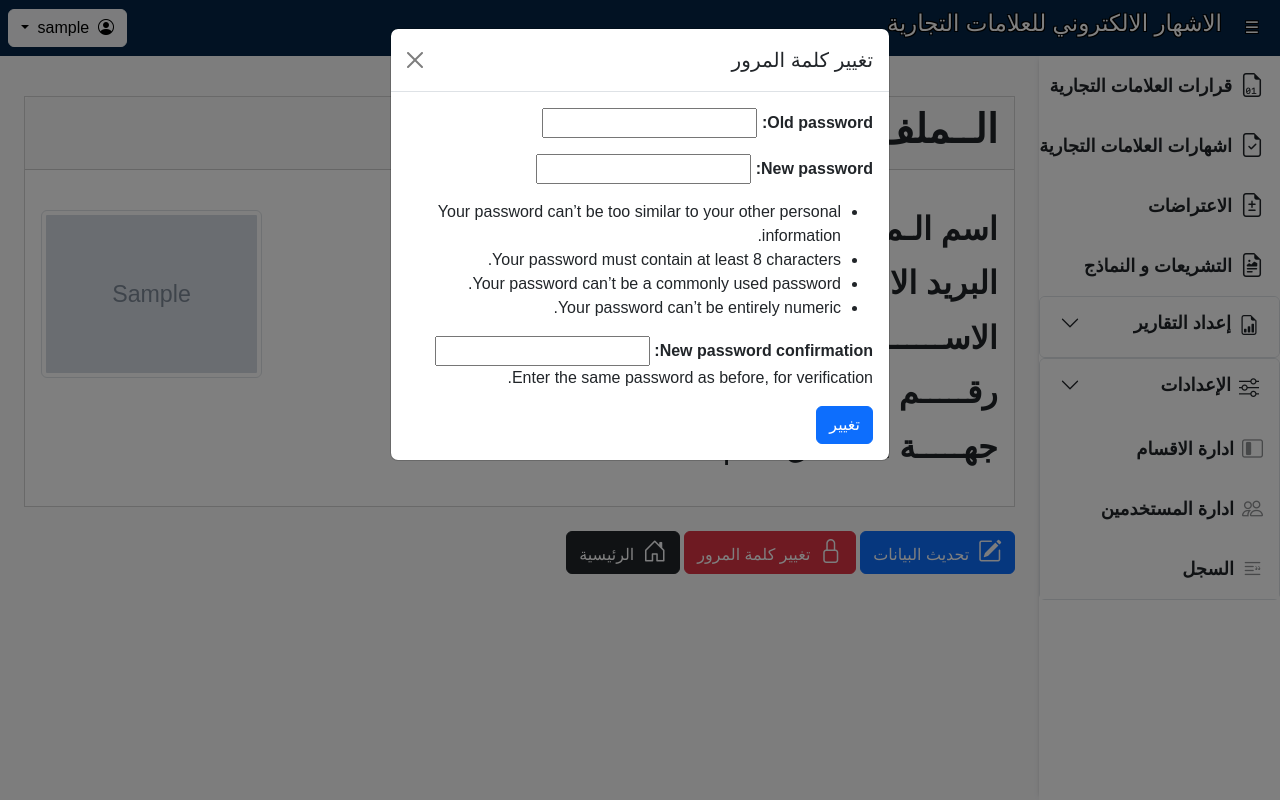
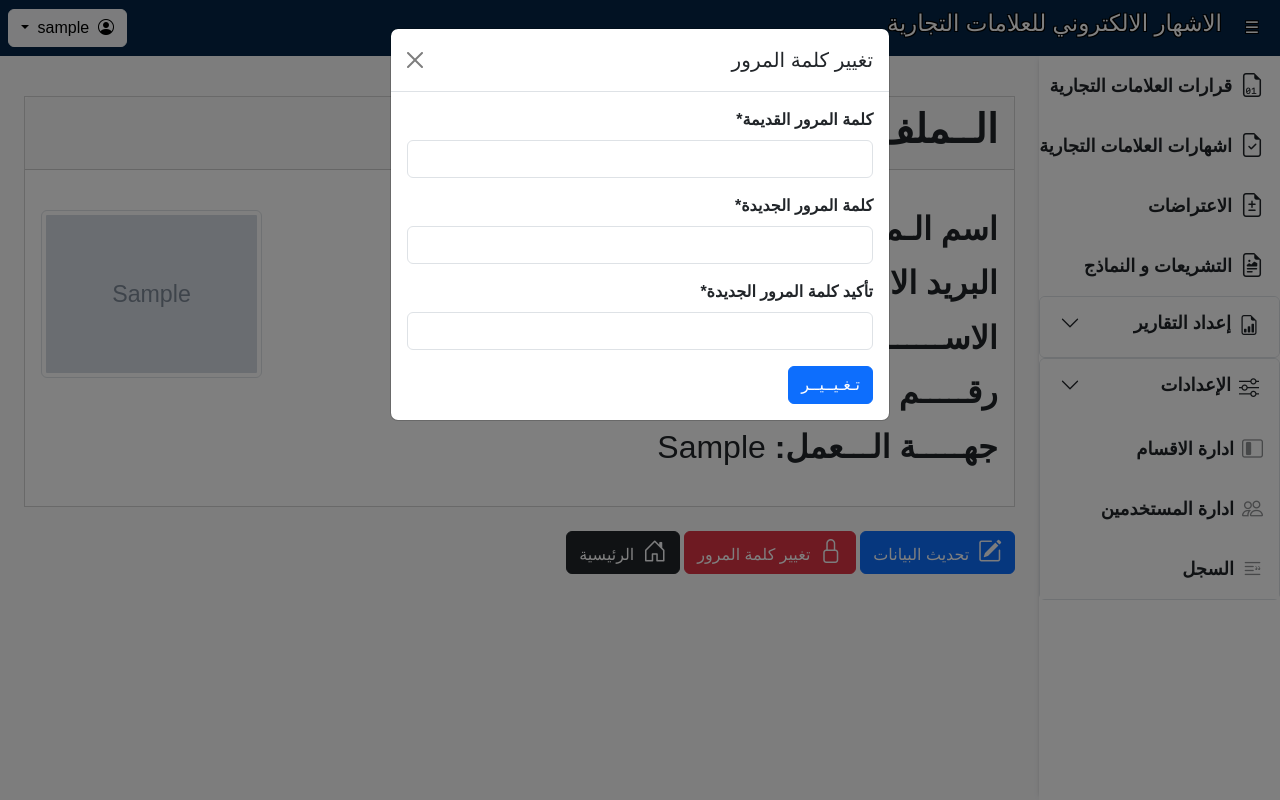
Before and after one commit to debeski/trademarks_web, a Django app: page /manage/profile in a window 1280 px wide, after a click on "تغيير كلمة المرور". Run offline with Django 5.2, Linux system fonts and the light colour scheme; a user stored in the database is signed in; tables that the repository leaves empty hold one stand-in row (values such as "Sample post"); grey boxes marked "Sample" are stand-in pictures; parts of the project's set-up code (start-up, migrations or seed data) failed here and were passed over; some libraries are stand-ins or nearby versions; some web fonts are replaced.

Commit message:
firstrelease3

```diff
--- a/core/settings.py
+++ b/core/settings.py
@@ -43,7 +43,7 @@ LOGOUT_REDIRECT_URL = 'index'
 #########################################################################################################
 # SECURITY WARNING: keep the secret key used in production secret!
 # The SECRET_KEY is used for cryptographic signing and should be kept private in production.
-SECRET_KEY = 'django-insecure-cdo1^@rz#s)d69d^0snm1(*!bfe#!eix%4z^%fsj!!hwskl107'
+SECRET_KEY = os.environ.get('DJANGO_SECRET_KEY', 'django-insecure-cdo1^@rz#s)d69d^0snm1(*!bfe#!eix%4z^%fsj!!hwskl107')
 
 # SECURITY WARNING: don't run with debug turned on in production!
 # DEBUG should be set to False in production to prevent sensitive data exposure in errors.
--- a/docker-compose.yml
+++ b/docker-compose.yml
@@ -37,7 +37,7 @@ services:
       - .env
     environment:
       DATABASE_URL: postgres://${POSTGRES_USER}:${POSTGRES_PASSWORD}@db:5432/${POSTGRES_DB}
-      REDIS_URL: redis://redis:6379/0
+      REDIS_URL: ${REDIS_URL}
       CELERY_BROKER_URL: ${CELERY_BROKER_URL}
       CELERY_RESULT_BACKEND: ${CELERY_BROKER_URL}
     volumes:
--- a/documents/admin.py
+++ b/documents/admin.py
@@ -45,8 +45,8 @@ class PublicationAdmin(admin.ModelAdmin):
 
 class ObjectionAdmin(admin.ModelAdmin):
     form = ObjectionForm
-    list_display = ['pub_number', 'name', 'job', 'nationality', 'is_paid']
-    search_fields = ['pub_number', 'name', 'com_name']
+    list_display = ['number', 'name', 'job', 'nationality', 'is_paid']
+    search_fields = ['number', 'name', 'com_name']
     list_filter = ['is_paid']
 
 
--- a/documents/models.py
+++ b/documents/models.py
@@ -323,7 +323,7 @@ class Objection(models.Model):
 
     class Meta:
         verbose_name = "اعتراض"
-        verbose_name_plural = "الاعتراضات"
+        verbose_name_plural = "اعتراضات"
         ordering = ['-id']
         permissions = [
             ("confirm_objection_fee", " قبول او رفض ايصال رسوم اعتراض "),
--- a/users/forms.py
+++ b/users/forms.py
@@ -12,6 +12,7 @@ from crispy_forms.layout import Layout, Field, Div, HTML, Fieldset, Button, Subm
 from crispy_forms.bootstrap import FormActions
 from PIL import Image
 from django.core.exceptions import ValidationError
+from django.utils.translation import gettext_lazy as _
 
 User = get_user_model()
 
@@ -286,3 +287,18 @@ class UserProfileEditForm(forms.ModelForm):
             except Exception as e:
                 raise ValidationError("Invalid image file.")
         return profile_picture
+
+
+class ArabicPasswordChangeForm(PasswordChangeForm):
+    old_password = forms.CharField(
+        label=_('كلمة المرور القديمة'),
+        widget=forms.PasswordInput(attrs={'autocomplete': 'current-password', 'dir': 'rtl'}),
+    )
+    new_password1 = forms.CharField(
+        label=_('كلمة المرور الجديدة'),
+        widget=forms.PasswordInput(attrs={'autocomplete': 'new-password', 'dir': 'rtl'}),
+    )
+    new_password2 = forms.CharField(
+        label=_('تأكيد كلمة المرور الجديدة'),
+        widget=forms.PasswordInput(attrs={'autocomplete': 'new-password', 'dir': 'rtl'}),
+    )
--- a/users/models.py
+++ b/users/models.py
@@ -8,7 +8,7 @@ from django.conf import settings  # Use this to reference the custom user model
 class CustomUser(AbstractUser):
     phone = models.CharField(max_length=15, blank=True, null=True, verbose_name="رقم الهاتف")
     occupation = models.CharField(max_length=100, blank=True, null=True, verbose_name="جهة العمل")
-    profile_picture = models.ImageField(upload_to='media/profile_pictures/', null=True, blank=True)
+    profile_picture = models.ImageField(upload_to='profile_pictures/', null=True, blank=True)
 
     @property
     def full_name(self):
--- a/users/templates/users/profile.html
+++ b/users/templates/users/profile.html
@@ -67,8 +67,8 @@
                 <div class="modal-body">
                     <form method="post">
                         {% csrf_token %}
-                        {{ password_form.as_p }}
-                        <button type="submit" name="change_password" class="btn btn-primary">تغيير</button>
+                        {{ password_form|crispy }}
+                        <button type="submit" name="change_password" class="btn btn-primary">تـغـيــيــر</button>
                     </form>
                 </div>
             </div>
--- a/users/views.py
+++ b/users/views.py
@@ -7,7 +7,7 @@ from django.contrib.auth import update_session_auth_hash
 from django.utils.decorators import method_decorator
 from django_tables2 import RequestConfig
 from .tables import UserTable, UserActivityLogTable
-from .forms import CustomUserCreationForm, CustomUserChangeForm, PasswordChangeForm, ResetPasswordForm, UserProfileEditForm
+from .forms import CustomUserCreationForm, CustomUserChangeForm, ArabicPasswordChangeForm, ResetPasswordForm, UserProfileEditForm
 from .filters import UserFilter
 from .models import UserActivityLog
 from django_filters.views import FilterView
@@ -59,7 +59,6 @@ def user_list(request):
         "filter": user_filter,
         "users": user_filter.qs  # Ensure 'users' is available in the template
     })
-
 
 
 # Function for creating a new User
@@ -141,10 +140,21 @@ def reset_password(request, user_id):
 @login_required
 def user_profile(request):
     user = request.user
-    password_form = PasswordChangeForm(user)
+    password_form = ArabicPasswordChangeForm(user)
+    if request.method == 'POST':
+        password_form = ArabicPasswordChangeForm(user, request.POST)
+        if password_form.is_valid():
+            password_form.save()
+            update_session_auth_hash(request, password_form.user)  # Prevent user from being logged out
+            messages.success(request, 'تم تغيير كلمة المرور بنجاح!')
+            return redirect('user_profile')
+        else:
+            # Log form errors
+            messages.error(request, "هناك خطأ في البيانات المدخلة")
+            print(password_form.errors)  # You can log or print errors here for debugging
 
     return render(request, 'users/profile.html', {
-        'user': request.user,
+        'user': user,
         'password_form': password_form
     })
 
@@ -165,22 +175,3 @@ def edit_profile(request):
         form = UserProfileEditForm(instance=request.user)
 
     return render(request, 'users/profile_edit.html', {'form': form})
-
-
-# Function for changing password
-@login_required
-def change_password(request):
-    user = request.user
-    if request.method == 'POST':
-        password_form = PasswordChangeForm(user, request.POST)
-        if password_form.is_valid():
-            password_form.save()
-            update_session_auth_hash(request, password_form.user)  # Prevent user from being logged out
-            messages.success(request, 'تم تغيير كلمة المرور بنجاح!')
-            return redirect('user_profile')
-    else:
-        password_form = PasswordChangeForm(user)
-
-    return render(request, 'users/profile.html', {
-        'password_form': password_form
-    })
```
